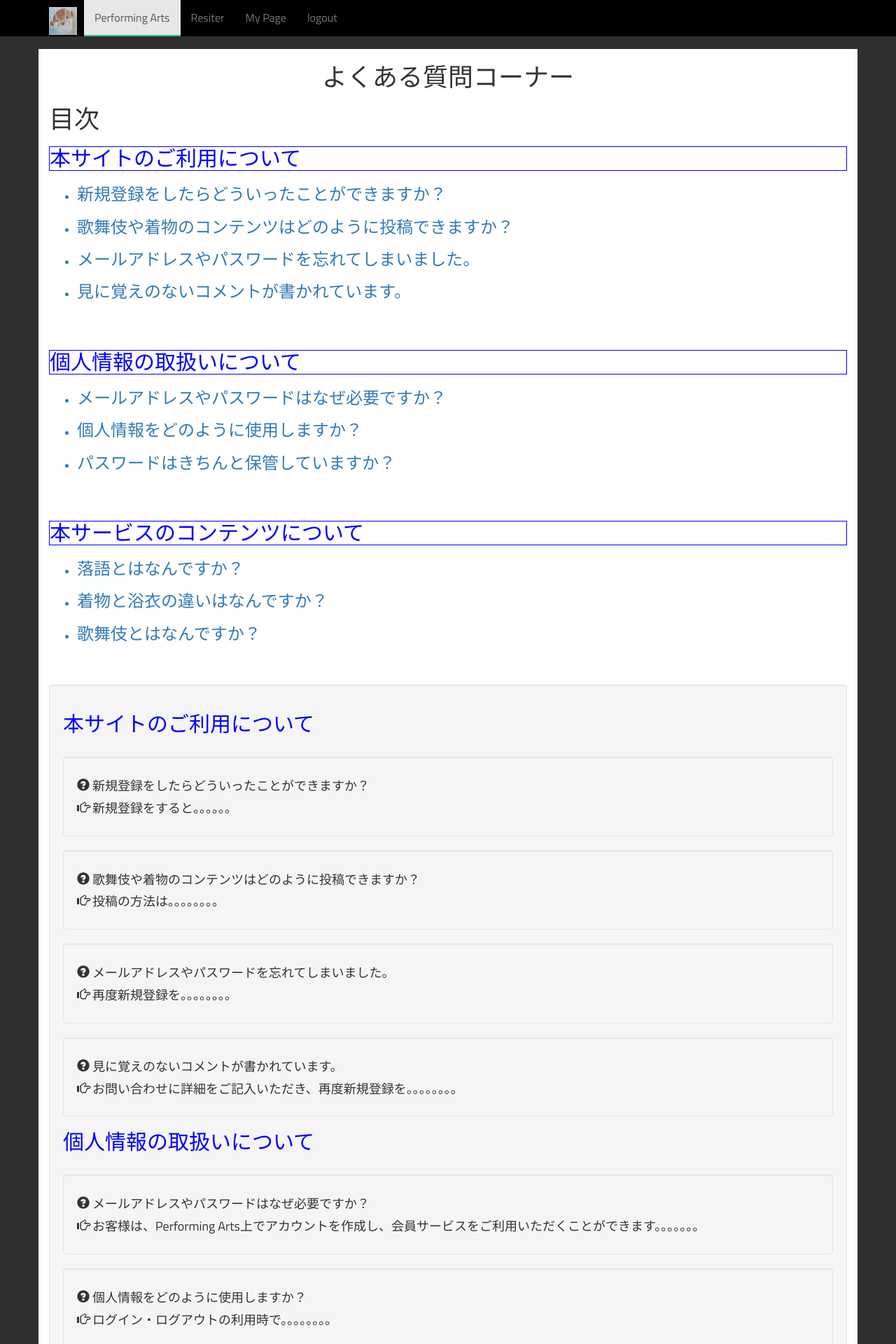
After one commit to cktfp656/PerformingArts, a PHP site: page /question.html in a window 1280 px wide. The commit adds this page. Shown: the top 1920 px of the page at 70% size. Run offline with PHP 8.4, Linux system fonts and the light colour scheme.

Commit message:
michyによるコミット

```diff
--- a/index.php
+++ b/index.php
@@ -31,9 +31,9 @@ if(!isset($_SESSION['id'])){
         }
         $comments[] = $comment;
   }
-echo'<pre>';
-var_dump($comments);
-echo '</pre>';
+// echo'<pre>';
+// var_dump($comments);
+// echo '</pre>';
 // exit;
  ?>
 
--- a/kimono_card.php
+++ b/kimono_card.php
@@ -12,13 +12,10 @@
 				<p style="text-align:left;"><strong>Seedくん</strong></p>
 			</div>
 			<div class="col-md-9">
-
 				コメントコメントコメントコメントコメントコメントコメントコメントコメントコメントコメント
 			</div>
 		</div>
 	</div>
-
-
 	<div class="col-md-6">
 		<img src="contents-img/<?php echo $kimono['contents_img_name']; ?>" style="width:70%">
 		<p><?php echo $kimono['description']; ?></p>
--- /dev/null
+++ b/question.html
@@ -0,0 +1,113 @@
+<!DOCTYPE html>
+<html lang="ja">
+<head>
+	<meta charset="utf-8">
+	<title>Performing Arts</title>
+	<meta content="width=device-width, initial-scale=1.0" name="viewport">
+	<meta content="" name="keywords">
+	<meta content="" name="description">
+	<link href="img/favicon.png" rel="icon">
+	<link href="img/apple-touch-icon.png" rel="apple-touch-icon">
+	<link href="https://fonts.googleapis.com/css?family=Titillium+Web:400,600,300,200&subset=latin,latin-ext" rel="stylesheet">
+	<link href="lib/bootstrap/css/bootstrap.min.css" rel="stylesheet">
+	<link href="lib/font-awesome/css/font-awesome.min.css" rel="stylesheet">
+	<link href="lib/fancybox/fancybox.css" rel="stylesheet">
+	<link href="css/style.css" rel="stylesheet">
+	<link rel="prefetch" href="img/zoom.png">
+</head>
+<body>
+	<nav class="navbar navbar-default navbar-fixed-top" style="background: black;">
+		<div class="container">
+			<div class="navbar-header">
+				<button type="button" class="navbar-toggle" data-toggle="collapse" data-target=".navbar-collapse">
+					<i class="fa fa-bars"></i>
+				</button>
+			</div>
+			<div class="navbar-collapse collapse">
+				<ul class="nav navbar-nav">
+					<li style="padding-top: 10px; padding-right: 10px;"><img src="img/kawauso1.jpg" alt="" style=" width: 40px;height:40px"></li>
+					<li class="active"><a href="index.php">Performing Arts</a></li>
+					<li><a href="join/regi_index.php">Resiter</a></li>
+					<li><a href="new_contents.php">My Page</a></li>
+					<li><a href="logout.php">logout</a></li>
+				</ul>
+			</div>
+		</div>
+	</nav>
+	<div class="container">
+		<div class="row">
+			<div class="col-md-12" style="padding-top: 70px;"></div>
+		</div>
+		<div class="row">
+			<div class="col-md-12" style="background: white;">
+				<h1 style="text-align: center;">よくある質問コーナー</h1>
+				<h1>目次</h1>
+				<h2 style="border: 1px solid; color: blue;">本サイトのご利用について</h2>
+				<ul>
+					<a href="#1"><li><h3>新規登録をしたらどういったことができますか？</h3></li></a>
+					<a href="#2"><li><h3>歌舞伎や着物のコンテンツはどのように投稿できますか？</h3></li></a>
+					<a href="#3"><li><h3>メールアドレスやパスワードを忘れてしまいました。</h3></li></a>
+					<a href="#4"><li><h3>見に覚えのないコメントが書かれています。</h3></li></a><br><br>
+				</ul>
+				<h2 style="border: 1px solid; color: blue;">個人情報の取扱いについて</h2>
+				<ul>
+					<a href="#5"><li><h3>メールアドレスやパスワードはなぜ必要ですか？</h3></li></a>
+					<a href="#6"><li><h3>個人情報をどのように使用しますか？</h3></li></a>
+					<a href="#7"><li><h3>パスワードはきちんと保管していますか？</h3></li></a><br><br>
+				</ul>
+				<h2 style="border: 1px solid; color: blue;">本サービスのコンテンツについて</h2>
+				<ul>
+					<a href="#8"><li><h3>落語とはなんですか？</h3></li></a>
+					<a href="#9"><li><h3>着物と浴衣の違いはなんですか？</h3></li></a>
+					<a href="#10"><li><h3>歌舞伎とはなんですか？</h3></li></a><br><br>
+				</ul>
+				<div class="well"">
+					<h2 id="1" style="color: blue;">本サイトのご利用について</h2><br>
+					<div class="well">
+						<h4><span class="glyphicon glyphicon-question-sign"></span> 新規登録をしたらどういったことができますか？</h4>
+						<h4 id="2"><span class="glyphicon glyphicon-hand-right"></span> 新規登録をすると。。。。。。</h4>
+					</div>
+					<div class="well">
+						<h4><span class="glyphicon glyphicon-question-sign"></span> 歌舞伎や着物のコンテンツはどのように投稿できますか？</h4>
+						<h4 id="3"><span class="glyphicon glyphicon-hand-right"></span> 投稿の方法は。。。。。。。。</h4>
+					</div>
+					<div class="well">
+						<h4><span class="glyphicon glyphicon-question-sign"></span> メールアドレスやパスワードを忘れてしまいました。</h4>
+						<h4 id="4"><span class="glyphicon glyphicon-hand-right"></span> 再度新規登録を。。。。。。。。</h4>
+					</div>
+					<div class="well">
+						<h4><span class="glyphicon glyphicon-question-sign"></span> 見に覚えのないコメントが書かれています。</h4>
+						<h4><span class="glyphicon glyphicon-hand-right"></span> お問い合わせに詳細をご記入いただき、再度新規登録を。。。。。。。。</h4>
+					</div>
+					<h2 id="5" style="color: blue;">個人情報の取扱いについて</h2><br>
+					<div class="well">
+						<h4><span class="glyphicon glyphicon-question-sign"></span> メールアドレスやパスワードはなぜ必要ですか？</h4>
+						<h4 id="6"><span class="glyphicon glyphicon-hand-right"></span> お客様は、Performing Arts上でアカウントを作成し、会員サービスをご利用いただくことができます。。。。。。。</h4>
+					</div>
+					<div class="well">
+						<h4><span class="glyphicon glyphicon-question-sign"></span> 個人情報をどのように使用しますか？</h4>
+						<h4 id="7"><span class="glyphicon glyphicon-hand-right"></span> ログイン・ログアウトの利用時で。。。。。。。。</h4>
+					</div>
+					<div class="well">
+						<h4><span class="glyphicon glyphicon-question-sign"></span> パスワードはきちんと保管していますか？</h4>
+						<h4><span class="glyphicon glyphicon-hand-right"></span> 暗号化して保管。。。。。。。。</h4>
+					</div>
+					<h2 id="8" style="color: blue;">本サービスのコンテンツについて</h2><br>
+					<div class="well">
+						<h4><span class="glyphicon glyphicon-question-sign"></span> 落語とはなんですか？</h4>
+						<h4 id="9"><span class="glyphicon glyphicon-hand-right"></span> 落語とは。。。。。。。</h4>
+					</div>
+					<div class="well">
+						<h4><span class="glyphicon glyphicon-question-sign"></span> 着物と浴衣の違いはなんですか？</h4>
+						<h4 id="10"><span class="glyphicon glyphicon-hand-right"></span> 違いは。。。。。。。。</h4>
+					</div>
+					<div class="well">
+						<h4><span class="glyphicon glyphicon-question-sign"></span> 歌舞伎とはなんですか？</h4>
+						<h4><span class="glyphicon glyphicon-hand-right"></span> 歌舞伎とは。。。。。。。。</h4>
+					</div>
+				</div>
+			</div>
+		</div>
+	</div>
+</body>
+</html>
```
Also changed, not shown: kimono.php (+2 -5 lines), contents-img/20180907161157rakugo3.jpg (added), contents-img/20180907162028rakugo1.jpg (added). Lines whose indentation alone changed are shown as unchanged.
